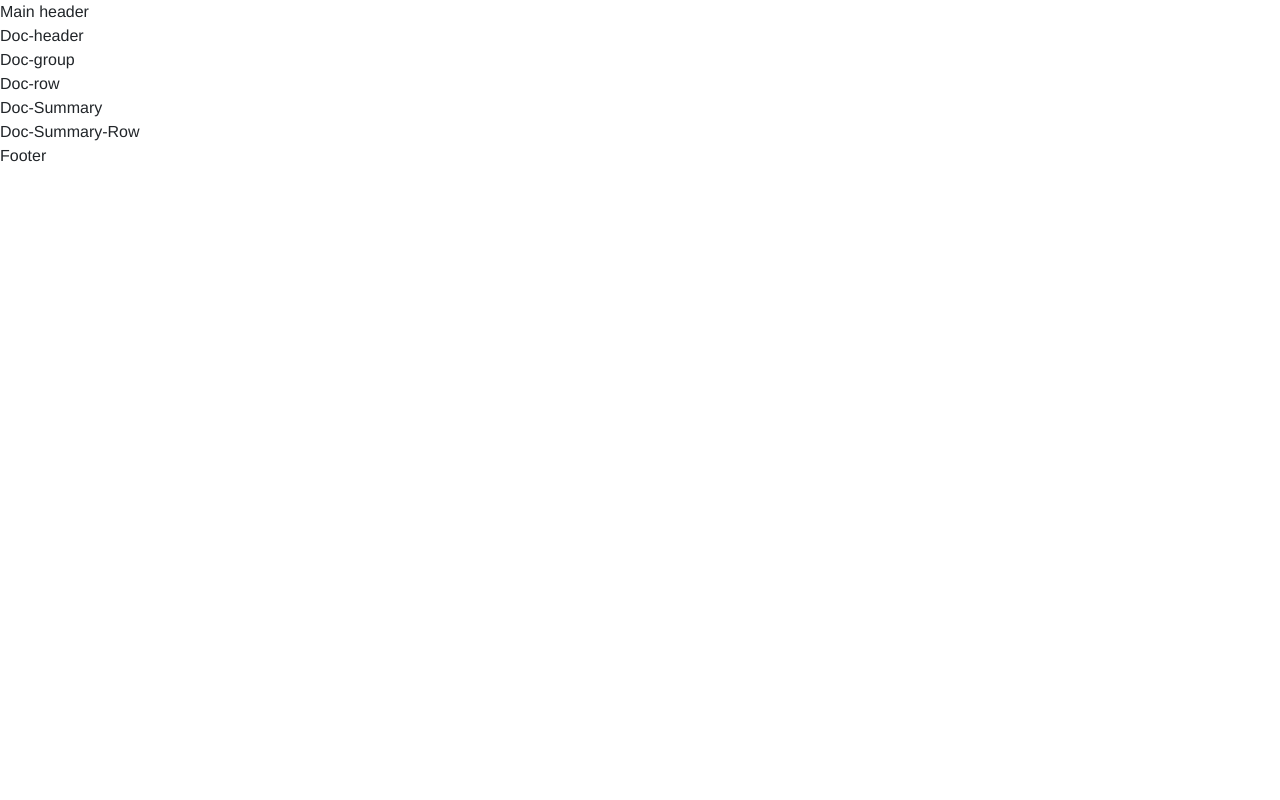
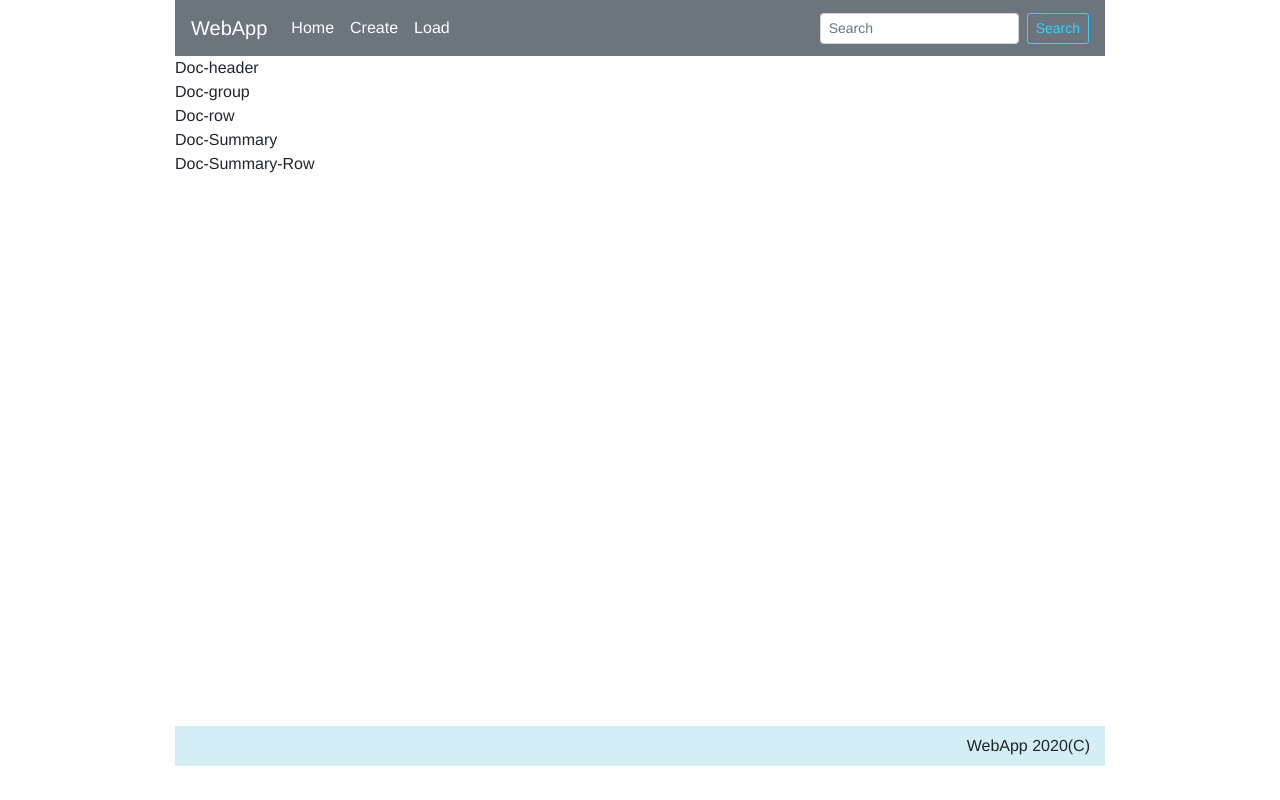
Before and after one commit to oleksii-spichak/Startup_project, a Vue app: page / in a window 1280 px wide. Built offline with nearby package versions, Linux system fonts and the light colour scheme.

Commit message:
ugUaStGh ; [ Adding page-header and page footer as a static items]

```diff
--- a/src/App.vue
+++ b/src/App.vue
@@ -1,11 +1,14 @@
 <template>
-  <div id="app">
+    <div  id="app">
+      <div class="container-fluid">
         <main_header />
         <doc_header/>
         <doc_group/>
         <doc_summary/>
         <page_footer/>
       </div>
+    </div>
+
 </template>
 
 <script>
@@ -32,5 +35,9 @@ export default {
   font-family: Avenir, Helvetica, Arial, sans-serif;
   -webkit-font-smoothing: antialiased;
   -moz-osx-font-smoothing: grayscale;
+  width: 960px;
+  margin: 0 auto;
+  height: 100vh;
 }
+
 </style>
--- a/src/components/footer.vue
+++ b/src/components/footer.vue
@@ -1,5 +1,9 @@
 <template>
-<div>Footer</div>
+ <div class="row footer ">
+   <div class="col">
+     <p class="text-right">WebApp 2020(C)</p>
+   </div>
+ </div>
 </template>
 
 <script>
@@ -11,5 +15,21 @@ export default {
 
 
 <style scoped lang="scss">
+.row {
+  background-color: #D4EEF5;
+  margin-right: 0;
+  margin-left: 0;
+  height: 40px;
+  p {
+    padding-top: 8px;
+  }
+}
+
+.footer {
+  position: relative;
+  bottom: -550px;
+
+}
+
 
 </style>
--- a/src/components/main-header.vue
+++ b/src/components/main-header.vue
@@ -1,5 +1,27 @@
 <template>
-    <div>Main header</div>
+  <div>
+    <b-navbar toggleable="md" type="info" variant="secondary">
+      <b-navbar-brand class="logo" href="#">WebApp</b-navbar-brand>
+
+      <b-navbar-toggle target="nav-collapse"></b-navbar-toggle>
+
+      <b-collapse id="nav-collapse" is-nav>
+        <b-navbar-nav>
+          <b-nav-item href="#">Home</b-nav-item>
+          <b-nav-item href="#">Create</b-nav-item>
+          <b-nav-item href="#">Load</b-nav-item>
+        </b-navbar-nav>
+
+        <!-- Right aligned nav items -->
+        <b-navbar-nav class="ml-auto">
+          <b-nav-form>
+            <b-form-input size="sm" class="mr-sm-2" placeholder="Search"></b-form-input>
+            <b-button size="sm" class="my-2 my-sm-0" type="submit">Search</b-button>
+          </b-nav-form>
+        </b-navbar-nav>
+      </b-collapse>
+    </b-navbar>
+  </div>
 </template>
 
 <script>
@@ -14,7 +36,23 @@ export default {
 
 
 <style scoped lang="scss">
-
+a {
+  color: #fff;
+  }
+.navbar :first-child :hover {
+  color:#33D4FF;
+}
+.logo:hover {
+  color:#33D4FF;
+}
+.nav-item :hover{
+  color: #33D4FF;
+}
+.btn-secondary {
+  color: #33D4FF;
+  border: 1px solid #33d4ff;
+  border-radius: 3px;
+}
 
 
 </style>
```
Lines whose indentation alone changed are shown as unchanged.
